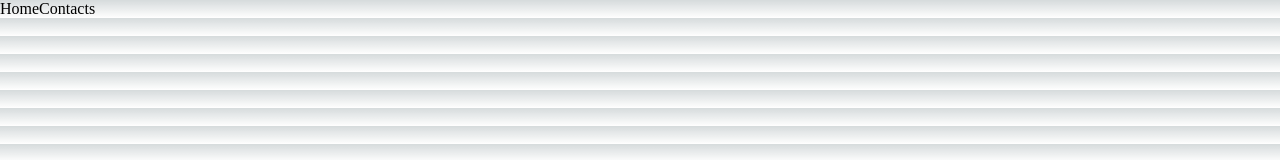
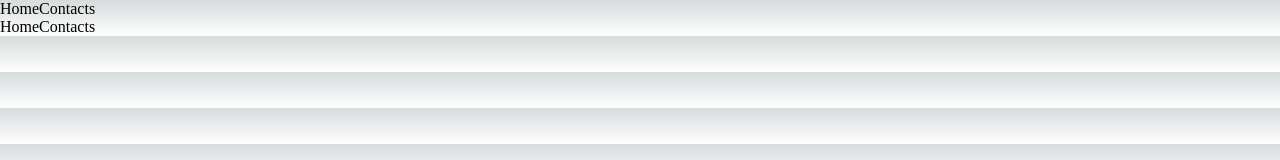
Before and after one commit to saroltah/linkedin-learning-my-next-app, a Next.js app: page / in a window 1280 px wide. Shown: the top 160 px of the page. Built offline with nearby package versions, Linux system fonts and the light colour scheme.

Commit message:
Built menu and inserted in it

```diff
--- /dev/null
+++ b/src/pages/Layout.js
@@ -0,0 +1,22 @@
+import Link from "next/link";
+
+// Menu component here
+// "/" homepage
+
+function Menu() {
+  return (
+    <ul>
+      <Link href="/">Home</Link>
+      <Link href="./list">Contacts</Link>
+    </ul>
+  );
+}
+
+export default function Layout({ children }) {
+  return (
+    <div>
+      <Menu />
+      {children}
+    </div>
+  );
+}
--- a/src/pages/[contactDetails].js
+++ b/src/pages/[contactDetails].js
@@ -1,5 +1,6 @@
 import { useRouter } from "next/router";
 import { contacts } from "./contacts";
+import Layout from "./Layout";
 
 export default function showDetails() {
   const router = useRouter();
@@ -9,6 +10,7 @@ export default function showDetails() {
     (contact) => contact.id === contactDetails
   );
   return (
+    <Layout>
       <>
         <a href="#" onClick={() => router.back()}>
           Go back
@@ -21,5 +23,6 @@ export default function showDetails() {
           <li>{selectedContact?.number}</li>
         </ul>
       </>
+    </Layout>
   );
 }
--- a/src/pages/index.js
+++ b/src/pages/index.js
@@ -1,10 +1,13 @@
 import Link from "next/link";
-import { list } from "./list";
-export default function Menu() {
+import Layout from "./Layout";
+
+export default function List() {
   return (
     <>
-      <Link href="#">Home</Link>
-      <Link href="./list">Contacts</Link>
+      <Layout>
+        <Link href="#">Home</Link>
+        <Link href="./list">Contacts</Link>
+      </Layout>
     </>
   );
 }
--- a/src/pages/list.js
+++ b/src/pages/list.js
@@ -1,8 +1,10 @@
 import { contacts } from "./contacts";
+import Layout from "./Layout";
 import Link from "next/link";
 
 export default function ShowList() {
   return (
+    <Layout>
       <>
         <ul>
           {contacts.map((contact, index) => {
@@ -14,6 +16,6 @@ export default function ShowList() {
           })}
         </ul>
       </>
+    </Layout>
   );
 }
-console.log(Link);
```
Lines whose indentation alone changed are shown as unchanged.
